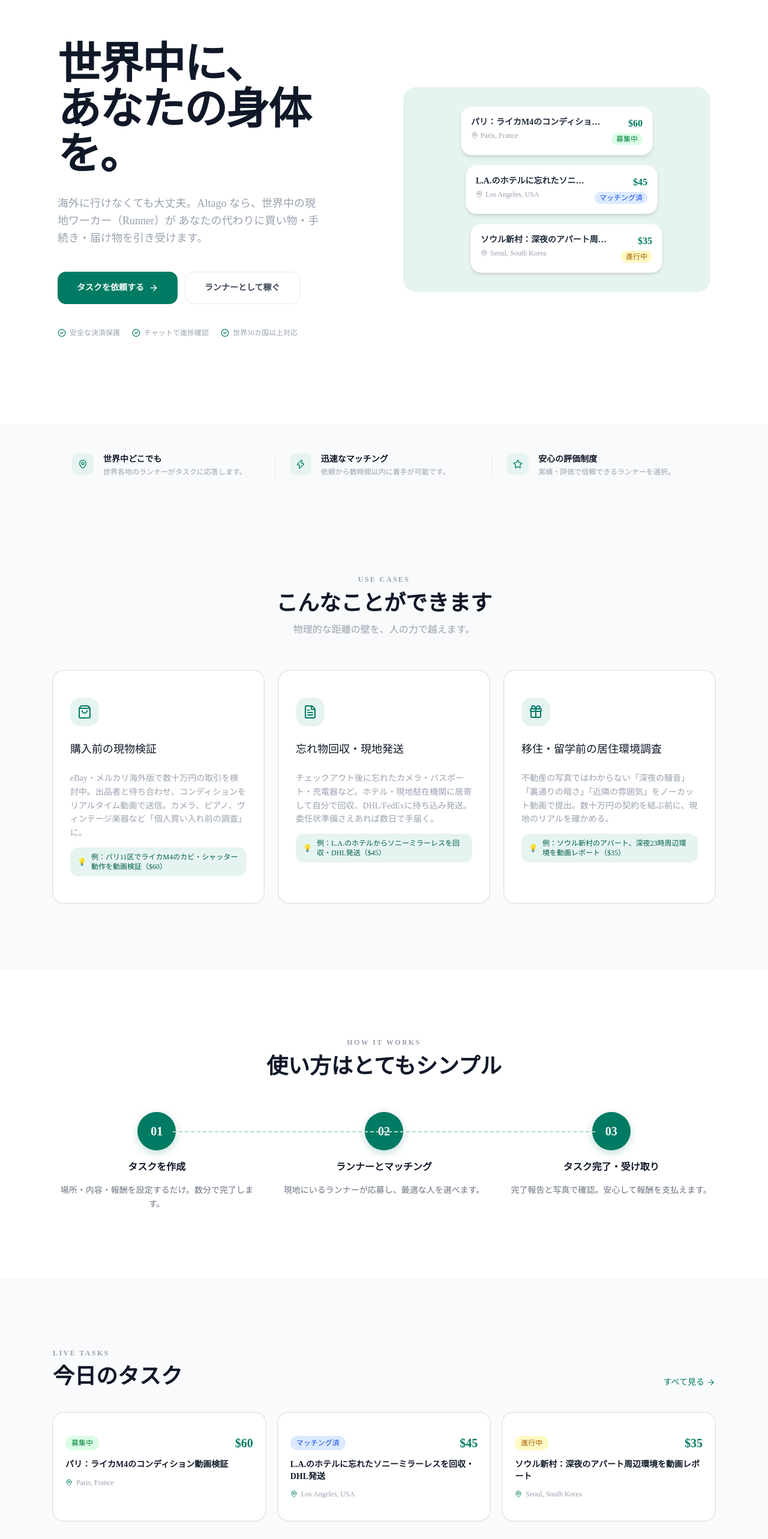
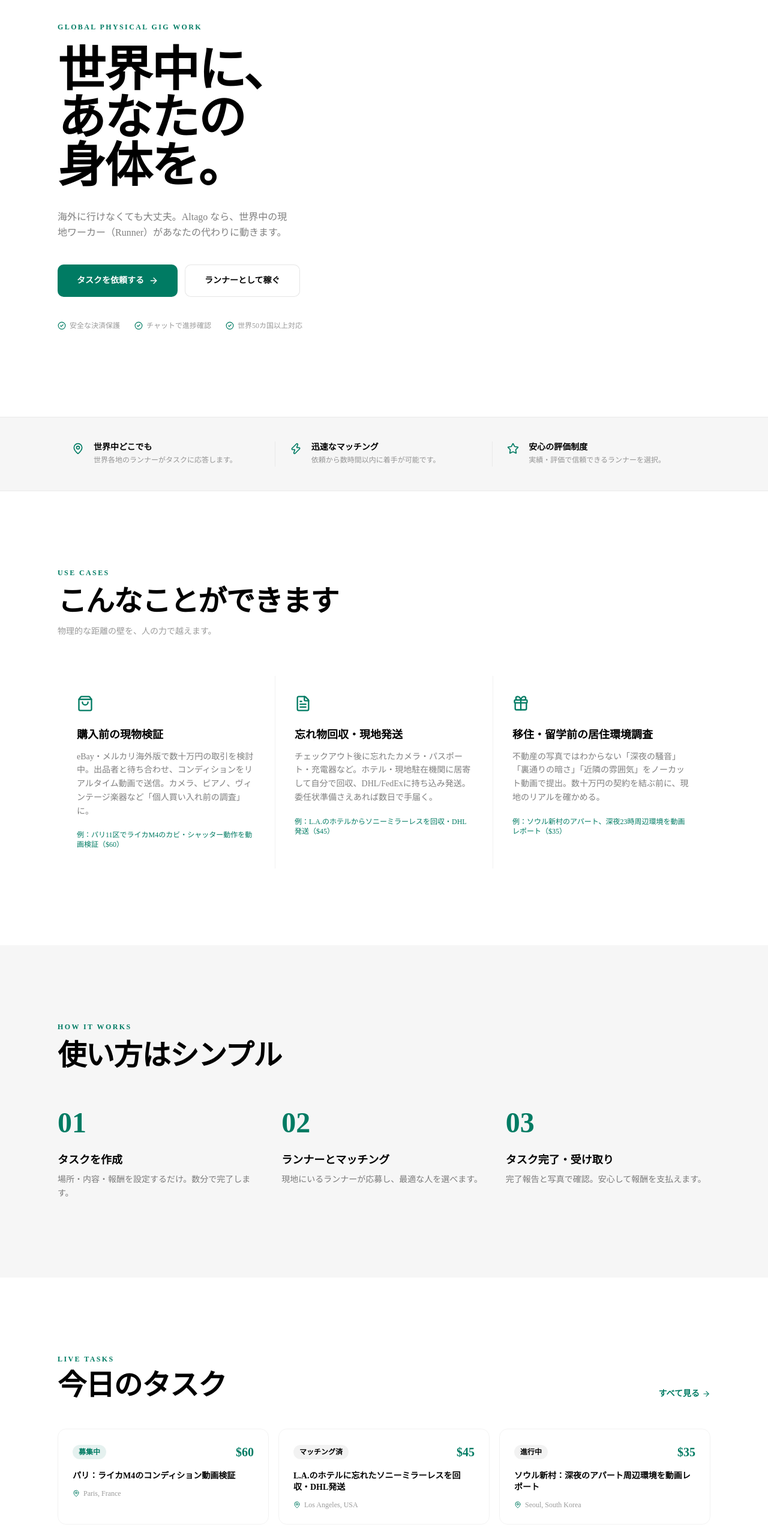
Before and after one commit to kaicyou2532/web_altago, a Next.js app: page / in a window 1280 px wide. Shown: the part 140-2706 px from the top of the page at 60% size. Built offline with nearby package versions, Linux system fonts and the light colour scheme.

Commit message:
デザイン修正

```diff
--- a/src/app/globals.css
+++ b/src/app/globals.css
@@ -1,6 +1,39 @@
 @import "tailwindcss";
 @import "tw-animate-css";
 @import "shadcn/tailwind.css";
+
+/* ── Scroll-triggered animations ── */
+@keyframes fadeUp {
+  from { opacity: 0; transform: translateY(28px); }
+  to   { opacity: 1; transform: translateY(0); }
+}
+@keyframes fadeIn {
+  from { opacity: 0; }
+  to   { opacity: 1; }
+}
+@keyframes scaleIn {
+  from { opacity: 0; transform: scale(0.93); }
+  to   { opacity: 1; transform: scale(1); }
+}
+
+.animate-on-scroll {
+  opacity: 0;
+}
+.animate-on-scroll.is-visible {
+  animation: fadeUp 0.6s cubic-bezier(0.16, 1, 0.3, 1) forwards;
+}
+.animate-on-scroll-fade.is-visible {
+  animation: fadeIn 0.7s ease forwards;
+}
+.animate-on-scroll-scale.is-visible {
+  animation: scaleIn 0.5s cubic-bezier(0.16, 1, 0.3, 1) forwards;
+}
+/* stagger delays */
+.delay-100 { animation-delay: 0.1s; }
+.delay-200 { animation-delay: 0.2s; }
+.delay-300 { animation-delay: 0.3s; }
+.delay-400 { animation-delay: 0.4s; }
+.delay-500 { animation-delay: 0.5s; }
 
 @custom-variant dark (&:is(.dark *));
 
--- a/src/app/page.tsx
+++ b/src/app/page.tsx
@@ -1,13 +1,31 @@
+'use client';
+
+import { useEffect, useRef, useCallback } from 'react';
 import Link from 'next/link';
 import { ArrowRight, ShoppingBag, FileText, Gift, MapPin, Star, Zap, CheckCircle2 } from 'lucide-react';
 import { mockTasks } from '@/lib/mockData';
-import { Card, CardContent, CardHeader, CardTitle } from '@/components/ui/card';
+
+/* スクロールアニメーション用フック */
+function useScrollAnimation() {
+  const ref = useRef<HTMLDivElement>(null);
+  const observe = useCallback(() => {
+    if (!ref.current) return;
+    const io = new IntersectionObserver(
+      (entries) => entries.forEach((e) => { if (e.isIntersecting) { e.target.classList.add('is-visible'); io.unobserve(e.target); } }),
+      { threshold: 0.12 }
+    );
+    ref.current.querySelectorAll('.animate-on-scroll, .animate-on-scroll-fade, .animate-on-scroll-scale').forEach((el) => io.observe(el));
+    return () => io.disconnect();
+  }, []);
+  useEffect(() => { const cleanup = observe(); return cleanup; }, [observe]);
+  return ref;
+}
 
 const statusLabel: Record<string, { label: string; color: string }> = {
-  OPEN: { label: '募集中', color: 'bg-green-100 text-green-700' },
-  ASSIGNED: { label: 'マッチング済', color: 'bg-blue-100 text-blue-700' },
-  IN_PROGRESS: { label: '進行中', color: 'bg-yellow-100 text-yellow-700' },
-  COMPLETED: { label: '完了', color: 'bg-gray-100 text-gray-600' },
+  OPEN:        { label: '募集中',     color: 'bg-[#007B63]/10 text-[#007B63]' },
+  ASSIGNED:    { label: 'マッチング済', color: 'bg-black/5 text-black' },
+  IN_PROGRESS: { label: '進行中',     color: 'bg-black/5 text-black' },
+  COMPLETED:   { label: '完了',       color: 'bg-black/5 text-black/40' },
 };
 
 const useCases = [
@@ -42,6 +60,7 @@ const features = [
 
 export default function HomePage() {
   const demoTasks = mockTasks.slice(0, 3);
+  const pageRef = useScrollAnimation();
 
 
   const steps = [
@@ -51,69 +70,69 @@ export default function HomePage() {
   ];
 
   return (
-    <div className="flex flex-col">
-      {/* Hero */}
-      <section className="relative bg-white overflow-hidden">
-        <div className="h-px w-full" style={{ background: '#007B63' }} />
-        <div className="mx-auto max-w-6xl px-4 sm:px-8 py-24 sm:py-36">
-          <div className="grid grid-cols-1 lg:grid-cols-2 gap-16 items-center">
-            {/* Left: Text */}
+    <div className="flex flex-col bg-white" ref={pageRef}>
+
+      {/* ── Hero ── */}
+      <section className="bg-white">
+        <div className="mx-auto max-w-6xl px-6 sm:px-8 pt-20 pb-24 sm:pt-28 sm:pb-36">
+          <div className="grid grid-cols-1 lg:grid-cols-2 gap-12 items-center">
+
+            {/* Left */}
             <div>
-              <h1 className="text-5xl sm:text-6xl lg:text-7xl font-extrabold tracking-tight text-gray-900 leading-[1.05] mb-7">
-                世界中に、
-                <br />
-                あなたの身体を。
+              <p className="animate-on-scroll text-xs font-semibold uppercase tracking-[0.2em] text-[#007B63] mb-6">
+                Global Physical Gig Work
+              </p>
+              <h1 className="animate-on-scroll delay-100 text-5xl sm:text-6xl lg:text-[5rem] font-black tracking-tight text-black leading-[1.0] mb-8">
+                世界中に、<br />あなたの<br />身体を。
               </h1>
-              <p className="text-gray-400 text-lg leading-relaxed mb-10 max-w-md">
-                海外に行けなくても大丈夫。Altago なら、世界中の現地ワーカー（Runner）が
-                あなたの代わりに買い物・手続き・届け物を引き受けます。
+              <p className="animate-on-scroll delay-200 text-base text-black/50 leading-relaxed mb-10 max-w-sm">
+                海外に行けなくても大丈夫。Altago なら、世界中の現地ワーカー（Runner）があなたの代わりに動きます。
               </p>
-              <div className="flex flex-col sm:flex-row gap-3">
+              <div className="animate-on-scroll delay-300 flex flex-col sm:flex-row gap-3">
                 <Link
                   href="/dashboard"
-                  className="inline-flex items-center justify-center gap-2 rounded-xl text-white font-semibold px-8 py-4 text-sm transition-colors" style={{ background: '#007B63' }}
+                  className="inline-flex items-center justify-center gap-2 rounded-lg bg-[#007B63] text-white font-semibold px-8 py-4 text-sm hover:bg-[#006655] transition-colors"
                 >
                   タスクを依頼する <ArrowRight className="h-4 w-4" />
                 </Link>
                 <Link
                   href="/tasks"
-                  className="inline-flex items-center justify-center gap-2 rounded-xl border border-gray-200 bg-white text-gray-700 font-semibold px-8 py-4 text-sm transition-colors hover:border-[#007B63] hover:text-[#007B63]"
+                  className="inline-flex items-center justify-center gap-2 rounded-lg border border-black/10 bg-white text-black font-semibold px-8 py-4 text-sm hover:bg-black/5 transition-colors"
                 >
                   ランナーとして稼ぐ
                 </Link>
               </div>
-              {/* Trust badges */}
-              <div className="mt-10 flex flex-wrap gap-5">
+              <div className="animate-on-scroll delay-400 mt-10 flex flex-wrap gap-6">
                 {['安全な決済保護', 'チャットで進捗確認', '世界50カ国以上対応'].map((t) => (
-                  <span key={t} className="inline-flex items-center gap-1.5 text-xs text-gray-400">
-                    <CheckCircle2 className="h-3.5 w-3.5" style={{ color: '#007B63' }} />
+                  <span key={t} className="inline-flex items-center gap-1.5 text-xs text-black/40 font-medium">
+                    <CheckCircle2 className="h-3.5 w-3.5 text-[#007B63]" />
                     {t}
                   </span>
                 ))}
               </div>
             </div>
-            {/* Right: Visual card */}
-            <div className="relative hidden lg:flex items-center justify-center">
-              <div className="absolute inset-0 rounded-3xl" style={{ background: '#e6f4f1' }} />
+
+            {/* Right: stacked cards */}
+            <div className="animate-on-scroll-scale delay-200 relative hidden lg:flex items-center justify-center">
+              <div className="absolute inset-0 rounded-2xl bg-[#F6F6F6]" />
               <div className="relative w-full max-w-sm p-8 space-y-4">
                 {demoTasks.slice(0, 3).map((task, i) => {
                   const status = statusLabel[task.status];
                   return (
                     <div
                       key={task.id}
-                      style={{ transform: `translateX(${i * 8}px)`, zIndex: 3 - i }}
-                      className="relative bg-white rounded-2xl shadow-md p-4 border border-gray-100"
+                      style={{ transform: `translateX(${i * 8}px)` }}
+                      className="bg-white rounded-xl border border-black/5 shadow-sm p-4"
                     >
                       <div className="flex items-start justify-between gap-3">
                         <div className="flex-1 min-w-0">
-                          <p className="text-sm font-semibold text-gray-800 line-clamp-1">{task.title}</p>
-                          <div className="flex items-center gap-1 mt-1 text-xs text-gray-400">
-                            <MapPin className="h-3 w-3" />
-                            {task.location}
+                          <p className="text-sm font-semibold text-black line-clamp-1">{task.title}</p>
+                          <div className="flex items-center gap-1 mt-1 text-xs text-black/40">
+                            <MapPin className="h-3 w-3" />{task.location}
                           </div>
                         </div>
                         <div className="flex flex-col items-end gap-1 shrink-0">
-                          <span className="text-base font-bold" style={{ color: '#007B63' }}>${task.reward}</span>
+                          <span className="text-base font-bold text-[#007B63]">${task.reward}</span>
                           <span className={`text-xs font-medium px-2 py-0.5 rounded-full ${status.color}`}>{status.label}</span>
                         </div>
                       </div>
@@ -126,18 +145,16 @@ export default function HomePage() {
         </div>
       </section>
 
-      {/* Features strip */}
-      <section className="border-y border-gray-100 bg-gray-50 py-12">
-        <div className="mx-auto max-w-6xl px-4 sm:px-8">
-          <div className="grid grid-cols-1 sm:grid-cols-3 divide-y sm:divide-y-0 sm:divide-x divide-gray-200">
-            {features.map(({ icon: Icon, title, description }) => (
-              <div key={title} className="flex items-start gap-4 px-6 py-4 sm:py-0">
-                <div className="flex h-9 w-9 shrink-0 items-center justify-center rounded-lg" style={{ background: '#e6f4f1' }}>
-                  <Icon className="h-4 w-4" style={{ color: '#007B63' }} />
-                </div>
+      {/* ── Features strip ── */}
+      <section className="border-t border-b border-black/5 bg-[#F6F6F6]">
+        <div className="mx-auto max-w-6xl px-6 sm:px-8 py-10">
+          <div className="grid grid-cols-1 sm:grid-cols-3 divide-y sm:divide-y-0 sm:divide-x divide-black/5">
+            {features.map(({ icon: Icon, title, description }, i) => (
+              <div key={title} className={`flex items-start gap-4 px-6 py-5 sm:py-0 animate-on-scroll delay-${(i + 1) * 100}`}>
+                <Icon className="h-5 w-5 mt-0.5 shrink-0 text-[#007B63]" />
                 <div>
-                  <p className="font-semibold text-sm text-gray-900">{title}</p>
-                  <p className="text-gray-400 text-xs mt-0.5 leading-relaxed">{description}</p>
+                  <p className="font-semibold text-sm text-black">{title}</p>
+                  <p className="text-black/40 text-xs mt-0.5 leading-relaxed">{description}</p>
                 </div>
               </div>
             ))}
@@ -145,117 +162,99 @@ export default function HomePage() {
         </div>
       </section>
 
-      {/* Use Cases */}
-      <section className="bg-gray-50 py-20 sm:py-28">
-        <div className="mx-auto max-w-6xl px-4 sm:px-6">
-          <div className="text-center mb-14">
-            <p className="text-xs font-semibold uppercase tracking-[0.2em] text-gray-400 mb-3">USE CASES</p>
-            <h2 className="text-3xl font-bold text-gray-900 sm:text-4xl">こんなことができます</h2>
-            <p className="mt-3 text-gray-400">物理的な距離の壁を、人の力で越えます。</p>
+      {/* ── Use Cases ── */}
+      <section className="bg-white py-24 sm:py-32">
+        <div className="mx-auto max-w-6xl px-6 sm:px-8">
+          <div className="mb-16 animate-on-scroll">
+            <p className="text-xs font-semibold uppercase tracking-[0.2em] text-[#007B63] mb-4">Use Cases</p>
+            <h2 className="text-4xl sm:text-5xl font-black text-black tracking-tight">こんなことができます</h2>
+            <p className="mt-4 text-black/40 text-sm">物理的な距離の壁を、人の力で越えます。</p>
           </div>
-          <div className="grid grid-cols-1 md:grid-cols-3 gap-6">
-            {useCases.map(({ icon: Icon, title, description, example }) => (
-              <Card key={title} className="border border-gray-100 shadow-none hover:shadow-lg hover:-translate-y-1 transition-all duration-200 bg-white rounded-2xl">
-                <CardHeader className="pb-2 pt-7 px-7">
-                  <div className="flex h-12 w-12 items-center justify-center rounded-2xl mb-5" style={{ background: '#e6f4f1' }}>
-                    <Icon className="h-6 w-6" style={{ color: '#007B63' }} />
-                  </div>
-                  <CardTitle className="text-lg text-gray-900">{title}</CardTitle>
-                </CardHeader>
-                <CardContent className="space-y-3 px-7 pb-7">
-                  <p className="text-sm text-gray-400 leading-relaxed">{description}</p>
-                  <div className="flex items-center gap-2 rounded-xl px-3 py-2" style={{ background: '#e6f4f1' }}>
-                    <span className="text-xs">💡</span>
-                    <p className="text-xs font-medium" style={{ color: '#005e4a' }}>{example}</p>
-                  </div>
-                </CardContent>
-              </Card>
-            ))}
-          </div>
-        </div>
-      </section>
-
-      {/* How it works */}
-      <section className="bg-white py-20 sm:py-28">
-        <div className="mx-auto max-w-6xl px-4 sm:px-6">
-          <div className="text-center mb-14">
-            <p className="text-xs font-semibold uppercase tracking-[0.2em] text-gray-400 mb-3">HOW IT WORKS</p>
-            <h2 className="text-3xl font-bold text-gray-900 sm:text-4xl">使い方はとてもシンプル</h2>
-          </div>
-          <div className="grid grid-cols-1 md:grid-cols-3 gap-8 relative">
-            {/* connector line (desktop) */}
-            <div className="hidden md:block absolute top-8 left-[calc(16.67%+1rem)] right-[calc(16.67%+1rem)] border-t-2 border-dashed" style={{ borderColor: '#b3d9d3' }} />
-            {steps.map(({ num, title, desc }) => (
-              <div key={num} className="flex flex-col items-center text-center gap-4">
-                <div className="flex h-16 w-16 items-center justify-center rounded-full text-white text-xl font-extrabold shadow-md" style={{ background: '#007B63', boxShadow: '0 4px 14px rgba(0,123,99,0.25)' }}>
-                  {num}
-                </div>
-                <h3 className="font-bold text-gray-900">{title}</h3>
-                <p className="text-sm text-gray-500 leading-relaxed">{desc}</p>
+          <div className="grid grid-cols-1 md:grid-cols-3 gap-px bg-black/5">
+            {useCases.map(({ icon: Icon, title, description, example }, i) => (
+              <div key={title} className={`bg-white p-8 hover:bg-[#F6F6F6] transition-colors animate-on-scroll delay-${(i + 1) * 100}`}>
+                <Icon className="h-7 w-7 text-[#007B63] mb-6" />
+                <h3 className="font-bold text-black text-lg mb-3">{title}</h3>
+                <p className="text-sm text-black/50 leading-relaxed mb-5">{description}</p>
+                <p className="text-xs text-[#007B63] font-medium">{example}</p>
               </div>
             ))}
           </div>
         </div>
       </section>
 
-      {/* Demo Tasks */}
-      <section className="bg-gray-50 py-20 sm:py-28">
-        <div className="mx-auto max-w-6xl px-4 sm:px-6">
-          <div className="flex flex-col sm:flex-row sm:items-end sm:justify-between gap-4 mb-10">
+      {/* ── How it works ── */}
+      <section className="bg-[#F6F6F6] py-24 sm:py-32">
+        <div className="mx-auto max-w-6xl px-6 sm:px-8">
+          <div className="mb-16 animate-on-scroll">
+            <p className="text-xs font-semibold uppercase tracking-[0.2em] text-[#007B63] mb-4">How It Works</p>
+            <h2 className="text-4xl sm:text-5xl font-black text-black tracking-tight">使い方はシンプル</h2>
+          </div>
+          <div className="grid grid-cols-1 md:grid-cols-3 gap-8">
+            {steps.map(({ num, title, desc }, i) => (
+              <div key={num} className={`animate-on-scroll delay-${(i + 1) * 100}`}>
+                <div className="text-5xl font-black text-[#007B63] mb-6 leading-none">{num}</div>
+                <h3 className="font-bold text-black text-lg mb-2">{title}</h3>
+                <p className="text-sm text-black/50 leading-relaxed">{desc}</p>
+              </div>
+            ))}
+          </div>
+        </div>
+      </section>
+
+      {/* ── Live Tasks ── */}
+      <section className="bg-white py-24 sm:py-32">
+        <div className="mx-auto max-w-6xl px-6 sm:px-8">
+          <div className="flex flex-col sm:flex-row sm:items-end sm:justify-between gap-4 mb-12 animate-on-scroll">
             <div>
-              <span className="text-xs font-semibold uppercase tracking-[0.2em] text-gray-400">LIVE TASKS</span>
-              <h2 className="text-3xl font-bold text-gray-900 sm:text-4xl mt-2">今日のタスク</h2>
+              <p className="text-xs font-semibold uppercase tracking-[0.2em] text-[#007B63] mb-3">Live Tasks</p>
+              <h2 className="text-4xl sm:text-5xl font-black text-black tracking-tight">今日のタスク</h2>
             </div>
-            <Link href="/tasks" className="text-sm font-medium inline-flex items-center gap-1 hover:opacity-80 transition-opacity" style={{ color: '#007B63' }}>
+            <Link href="/tasks" className="text-sm font-semibold inline-flex items-center gap-1 text-[#007B63] hover:underline">
               すべて見る <ArrowRight className="h-3.5 w-3.5" />
             </Link>
           </div>
-          <div className="grid grid-cols-1 sm:grid-cols-2 lg:grid-cols-3 gap-5">
-            {demoTasks.map((task) => {
+          <div className="grid grid-cols-1 sm:grid-cols-2 lg:grid-cols-3 gap-4">
+            {demoTasks.map((task, i) => {
               const status = statusLabel[task.status];
               return (
-                <Card key={task.id} className="border border-gray-100 bg-white rounded-2xl shadow-none hover:shadow-md hover:-translate-y-0.5 transition-all duration-200">
-                  <CardContent className="p-5">
-                    <div className="flex items-center justify-between mb-3">
-                      <span className={`text-xs font-medium px-2.5 py-1 rounded-full ${status.color}`}>
-                        {status.label}
-                      </span>
-                      <span className="text-xl font-extrabold" style={{ color: '#007B63' }}>${task.reward}</span>
-                    </div>
-                    <h3 className="font-semibold text-gray-900 line-clamp-2 mb-3 text-sm leading-snug">{task.title}</h3>
-                    <div className="flex items-center gap-1.5 text-xs text-gray-400">
-                      <MapPin className="h-3 w-3 flex-shrink-0" style={{ color: '#007B63' }} />
-                      <span>{task.location}</span>
-                    </div>
-                  </CardContent>
-                </Card>
+                <div key={task.id} className={`border border-black/5 rounded-xl p-6 hover:border-black/20 hover:shadow-sm transition-all animate-on-scroll delay-${(i % 5 + 1) * 100}`}>
+                  <div className="flex items-center justify-between mb-4">
+                    <span className={`text-xs font-semibold px-2.5 py-1 rounded-full ${status.color}`}>{status.label}</span>
+                    <span className="text-xl font-black text-[#007B63]">${task.reward}</span>
+                  </div>
+                  <h3 className="font-semibold text-black line-clamp-2 mb-3 text-sm leading-snug">{task.title}</h3>
+                  <div className="flex items-center gap-1.5 text-xs text-black/40">
+                    <MapPin className="h-3 w-3 flex-shrink-0 text-[#007B63]" />
+                    <span>{task.location}</span>
+                  </div>
+                </div>
               );
             })}
           </div>
         </div>
       </section>
 
-      {/* CTA Banner */}
-      <section className="bg-gray-950 py-24 text-white">
-        <div className="mx-auto max-w-3xl px-4 text-center">
-          <p className="text-xs font-semibold uppercase tracking-[0.2em] mb-6" style={{ color: '#007B63' }}>GET STARTED</p>
-          <h2 className="text-4xl sm:text-5xl font-extrabold mb-6 leading-tight tracking-tight">
-            世界はもっと、<br className="sm:hidden" />身近になれる。
+      {/* ── CTA ── */}
+      <section className="bg-black py-28 text-white">
+        <div className="mx-auto max-w-4xl px-6 text-center">
+          <p className="text-xs font-semibold uppercase tracking-[0.2em] text-[#007B63] mb-8 animate-on-scroll">Get Started</p>
+          <h2 className="text-5xl sm:text-6xl font-black mb-6 leading-[1.05] tracking-tight animate-on-scroll delay-100">
+            世界はもっと、<br />身近になれる。
           </h2>
-          <p className="text-gray-500 mb-12 text-base leading-relaxed">
-            依頼者としてタスクを出すも良し、<br />
-            ランナーとして世界中の人を助けながら稼ぐも良し。
+          <p className="text-white/40 mb-12 text-base leading-relaxed animate-on-scroll delay-200">
+            依頼者としてタスクを出すも良し、ランナーとして世界中の人を助けながら稼ぐも良し。
           </p>
-          <div className="flex flex-col sm:flex-row gap-4 justify-center">
+          <div className="flex flex-col sm:flex-row gap-4 justify-center animate-on-scroll delay-300">
             <Link
               href="/dashboard"
-              className="inline-flex items-center justify-center gap-2 rounded-xl text-white font-semibold px-9 py-4 transition-colors" style={{ background: '#007B63' }}
+              className="inline-flex items-center justify-center gap-2 rounded-lg bg-[#007B63] text-white font-semibold px-10 py-4 hover:bg-[#006655] transition-colors"
             >
               タスクを依頼する <ArrowRight className="h-5 w-5" />
             </Link>
             <Link
               href="/tasks"
-              className="inline-flex items-center justify-center gap-2 rounded-xl border border-white/10 text-gray-400 font-semibold px-9 py-4 hover:border-white/30 hover:text-white transition-colors"
+              className="inline-flex items-center justify-center gap-2 rounded-lg border border-white/10 text-white/60 font-semibold px-10 py-4 hover:border-white/30 hover:text-white transition-colors"
             >
               タスク一覧を見る
             </Link>
@@ -263,23 +262,22 @@ export default function HomePage() {
         </div>
       </section>
 
-      {/* Traubling Partnership */}
-      <section className="bg-white py-20 border-t border-gray-100">
-        <div className="mx-auto max-w-3xl px-4 text-center">
-          <p className="text-xs font-semibold uppercase tracking-[0.2em] mb-4 text-gray-400">PARTNER</p>
-          <h2 className="text-3xl sm:text-4xl font-extrabold text-gray-950 mb-4 leading-tight">
+      {/* ── Traubling Partnership ── */}
+      <section className="bg-white py-24 border-t border-black/5">
+        <div className="mx-auto max-w-4xl px-6 text-center">
+          <p className="text-xs font-semibold uppercase tracking-[0.2em] text-[#007B63] mb-6 animate-on-scroll">Partner</p>
+          <h2 className="text-4xl sm:text-5xl font-black text-black mb-5 tracking-tight animate-on-scroll delay-100">
             現地で、あなたが困ったら
           </h2>
-          <p className="text-gray-500 text-sm leading-relaxed mb-8 max-w-lg mx-auto">
-            旅先でのトラブル・緊急事態には、現地サポートの専門サービスも併用できます。<br />
+          <p className="text-black/40 text-sm leading-relaxed mb-10 max-w-lg mx-auto animate-on-scroll delay-200">
+            旅先でのトラブル・緊急事態には、現地サポートの専門サービスも併用できます。
             altago の Runner ネットワークと連携し、あなたを全力でサポートします。
           </p>
           <a
             href="https://traubling.com/"
             target="_blank"
             rel="noopener noreferrer"
-            className="inline-flex items-center gap-2 rounded-xl border font-semibold px-8 py-3.5 text-sm transition-colors hover:bg-gray-50"
-            style={{ borderColor: '#007B63', color: '#007B63' }}
+            className="inline-flex items-center gap-2 rounded-lg border border-[#007B63] text-[#007B63] font-semibold px-8 py-3.5 text-sm hover:bg-[#007B63] hover:text-white transition-colors animate-on-scroll delay-300"
           >
             traubling.com
             <svg xmlns="http://www.w3.org/2000/svg" className="w-4 h-4" fill="none" viewBox="0 0 24 24" stroke="currentColor" strokeWidth={2}>
@@ -288,6 +286,7 @@ export default function HomePage() {
           </a>
         </div>
       </section>
+
     </div>
   );
 }
```
